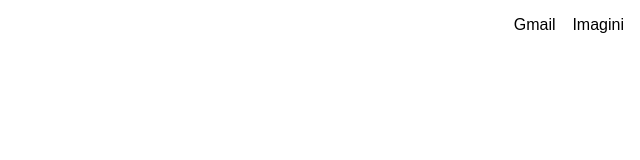
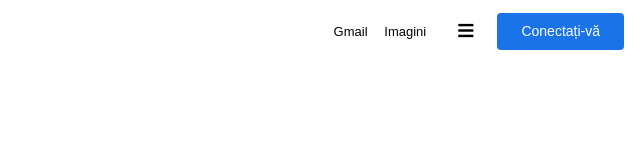
Before and after one commit to AlexandraPuchianu/GooglePage, a plain HTML site: page index.html in a window 1280 px wide. Shown: the whole page, without its empty margins (640-1280 px from the left). Drawn offline with Linux system fonts and the light colour scheme.

Commit message:
Add menu and connect button in header.

```diff
--- a/index.html
+++ b/index.html
@@ -4,6 +4,8 @@
         <title>Google</title>
         <link rel="icon" href="icon.png">
         <link rel="stylesheet" href="style.css">
+        <link rel="stylesheet" href="https://cdnjs.cloudflare.com/ajax/libs/font-awesome/4.7.0/css/font-awesome.min.css">
+        <link rel="stylesheet" href="https://use.fontawesome.com/releases/v5.7.0/css/all.css" integrity="sha384-lZN37f5QGtY3VHgisS14W3ExzMWZxybE1SJSEsQp9S+oqd12jhcu+A56Ebc1zFSJ" crossorigin="anonymous">
     </head>
 <body>
 <div class="header">
@@ -11,6 +13,12 @@
         <a id="gmailLink" href="https://www.google.com/intl/ro/gmail/about/#" target="_top">Gmail</a>
         <a id="imaginiLink" href="https://www.google.ro/imghp?hl=ro&ogbl" target="_top">Imagini</a>
     </div>
+    <div class="menu">
+        <a id="menuButton" role="button"><i class="fa fa-bars fa-lg"></i></a>
+    </div>
+    <div class="connectButton">
+        <a href="https://accounts.google.com/signin/v2/identifier?hl=ro&passive=true&continue=https%3A%2F%2Fwww.google.com%2F&ec=GAZAmgQ&flowName=GlifWebSignIn&flowEntry=ServiceLogin"><button class="button">Conectați-vă</button></a>
+    </div>
 </div>
 
 </body>
--- a/style.css
+++ b/style.css
@@ -2,16 +2,16 @@ body {
     background-color: white;
 }
 
-div{
-    display: block;
-}
-
 .header{
-    padding: 0.5rem;
     height: 2rem;
-    width: auto;
+    width: 100%;
     position: relative;
     float: right;
+    display: inline-flex;
+    align-items: baseline;
+    justify-content: flex-end;
+    padding: 0.3rem;
+    padding-right: 0.5rem;
 }
 
 .header a{
@@ -19,8 +19,30 @@ div{
     margin-left: 0.8rem;
     font-family: arial,sans-serif;
     color: black;
+    font-size: 13px;
 }
 
-a:hover{
+.links a :hover{
     border-bottom: 1px solid black;
 }
+
+.menu a{
+    border-radius: 50%;
+    margin-left: 2rem;
+}
+
+.button {
+    background-color: #1a73e8;
+    border: none;
+    color: white;
+    margin-left: 0.7rem;
+    text-align: center;
+    text-decoration: none;
+    display: inline-block;
+    font-size: 14px;
+    cursor: pointer;
+    height: 2.3rem;
+    padding-left: 1.5rem;
+    padding-right: 1.5rem;
+    border-radius: 4px;
+  }
```
